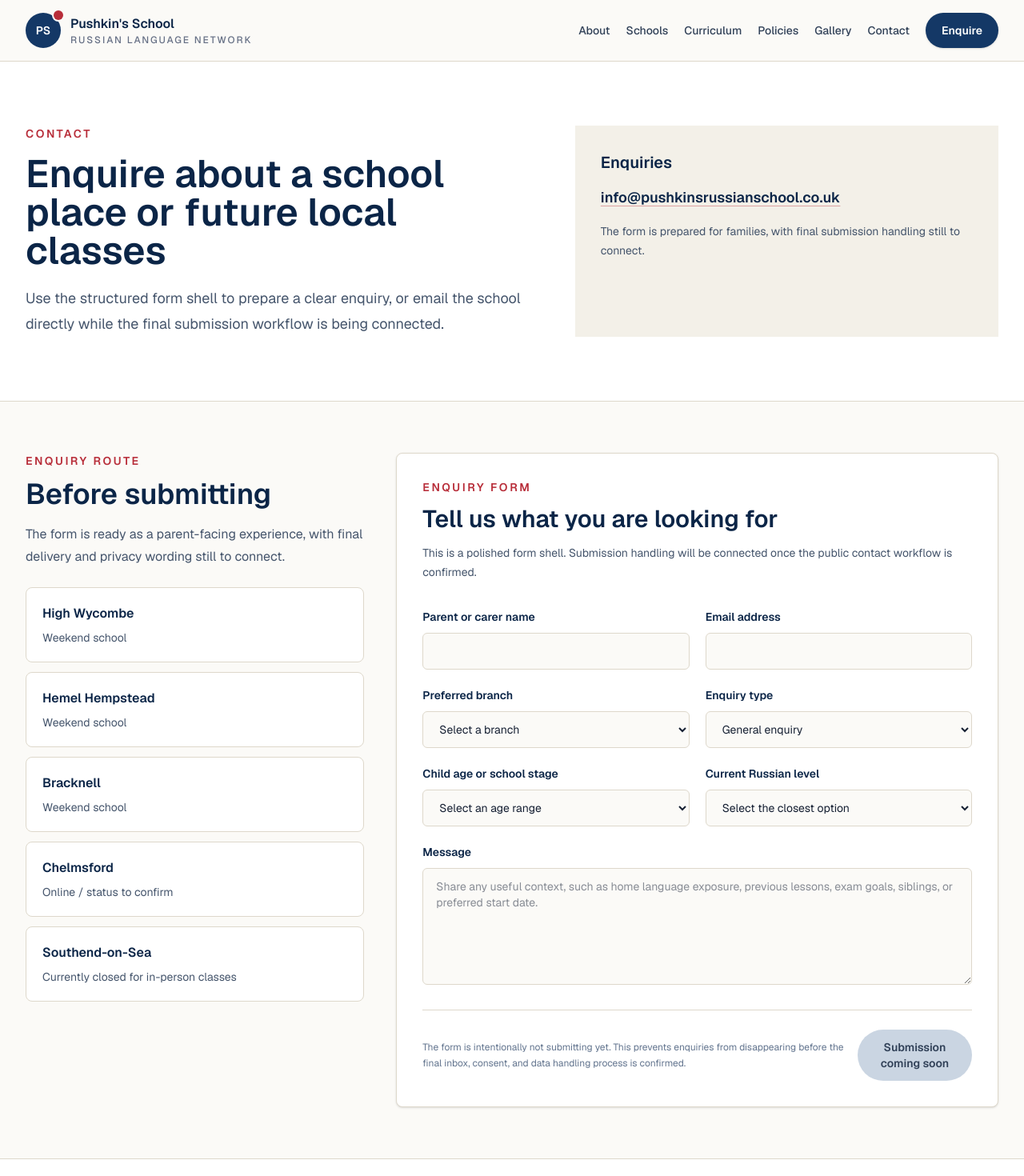
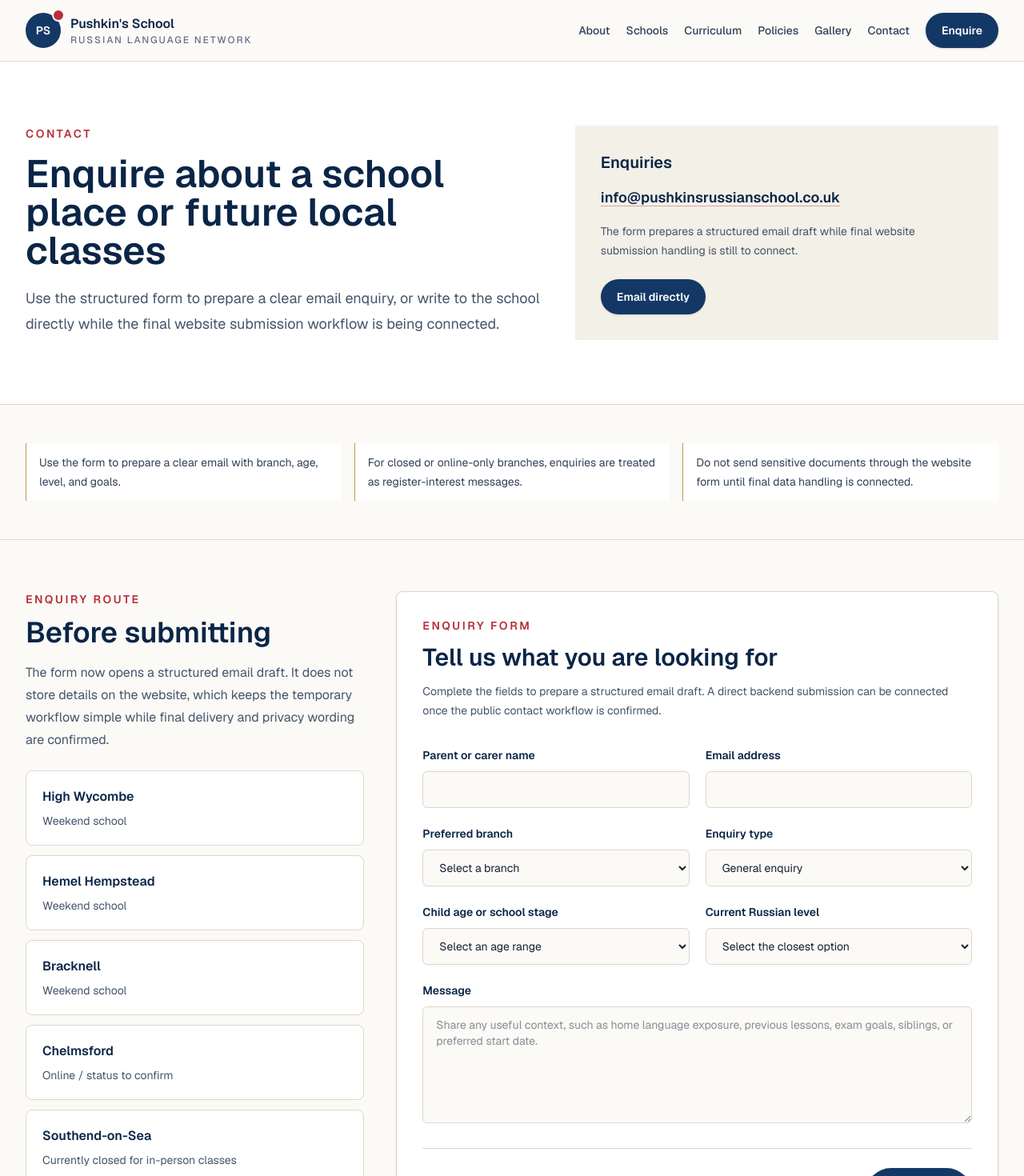
Before and after one commit to AntonV0/pushkins-russian-school, a Next.js app: page /contact in a window 1280 px wide. Shown: the top 1470 px of the page at 80% size. Built offline with nearby package versions, Linux system fonts and the light colour scheme.

Commit message:
feat(contact): prepare mailto enquiry flow

```diff
--- a/src/app/contact/page.tsx
+++ b/src/app/contact/page.tsx
@@ -3,7 +3,11 @@
 import { EnquiryForm } from "@/components/site/enquiry-form";
 import { SectionIntro } from "@/components/site/section-intro";
 import { enquiryChecklist } from "@/data/admissions";
-import { contactDetails, paymentDetails } from "@/data/contact";
+import {
+  contactDetails,
+  contactSupportNotes,
+  paymentDetails,
+} from "@/data/contact";
 import { schools } from "@/data/schools";
 
 export const metadata: Metadata = {
@@ -47,9 +51,9 @@
               Enquire about a school place or future local classes
             </h1>
             <p className="mt-5 max-w-3xl text-lg leading-8 text-slate-600">
-              Use the structured form shell to prepare a clear enquiry, or email
-              the school directly while the final submission workflow is being
-              connected.
+              Use the structured form to prepare a clear email enquiry, or write
+              to the school directly while the final website submission workflow
+              is being connected.
             </p>
           </div>
           <aside className="bg-surface-muted p-6 sm:p-8">
@@ -65,7 +69,28 @@
             <p className="mt-4 text-sm leading-6 text-slate-600">
               {contactDetails.enquiryFormNote}
             </p>
+            <div className="mt-6 flex">
+              <a
+                href={`mailto:${contactDetails.email}`}
+                className="inline-flex items-center justify-center rounded-full bg-brand-blue px-5 py-3 text-sm font-semibold text-white shadow-sm transition hover:bg-brand-blue-strong focus:outline-none focus:ring-2 focus:ring-brand-blue/30"
+              >
+                Email directly
+              </a>
+            </div>
           </aside>
+        </div>
+      </section>
+
+      <section className="border-b border-border-soft bg-background py-12">
+        <div className="mx-auto grid max-w-7xl gap-4 px-6 md:grid-cols-3 lg:px-8">
+          {contactSupportNotes.map((note) => (
+            <div
+              key={note}
+              className="border-l border-brand-gold bg-surface px-4 py-3 text-sm leading-6 text-slate-700"
+            >
+              {note}
+            </div>
+          ))}
         </div>
       </section>
 
@@ -77,8 +102,9 @@
               title="Before submitting"
             >
               <p>
-                The form is ready as a parent-facing experience, with final
-                delivery and privacy wording still to connect.
+                The form now opens a structured email draft. It does not store
+                details on the website, which keeps the temporary workflow
+                simple while final delivery and privacy wording are confirmed.
               </p>
             </SectionIntro>
             <div className="mt-6 grid gap-3">
--- a/src/components/site/enquiry-form.tsx
+++ b/src/components/site/enquiry-form.tsx
@@ -1,8 +1,13 @@
+"use client";
+
+import type { FormEvent } from "react";
+import { useMemo, useState } from "react";
 import {
   childAgeOptions,
   enquiryTypes,
   russianLevelOptions,
 } from "@/data/admissions";
+import { contactDetails } from "@/data/contact";
 import { schools } from "@/data/schools";
 
 type EnquiryFormProps = {
@@ -10,13 +15,82 @@
   selectedIntent?: string;
 };
 
+type FormState = {
+  parentName: string;
+  email: string;
+  school: string;
+  enquiryType: string;
+  childAge: string;
+  russianLevel: string;
+  message: string;
+};
+
 export function EnquiryForm({
   selectedSchool,
   selectedIntent,
 }: EnquiryFormProps) {
+  const [formState, setFormState] = useState<FormState>({
+    parentName: "",
+    email: "",
+    school: selectedSchool ?? "",
+    enquiryType: selectedIntent ?? "general",
+    childAge: "",
+    russianLevel: "",
+    message: "",
+  });
+
+  const selectedSchoolName = useMemo(
+    () =>
+      schools.find((school) => school.slug === formState.school)?.name ??
+      "Not selected",
+    [formState.school],
+  );
+
+  const selectedEnquiryLabel = useMemo(
+    () =>
+      enquiryTypes.find((type) => type.value === formState.enquiryType)?.label ??
+      "General enquiry",
+    [formState.enquiryType],
+  );
+
+  const emailDraftHref = useMemo(() => {
+    const subject = `Pushkin's School enquiry: ${selectedSchoolName}`;
+    const body = [
+      "Hello Pushkin's School,",
+      "",
+      "I would like to enquire about classes.",
+      "",
+      `Parent or carer name: ${formState.parentName || "Not provided"}`,
+      `Email address: ${formState.email || "Not provided"}`,
+      `Preferred branch: ${selectedSchoolName}`,
+      `Enquiry type: ${selectedEnquiryLabel}`,
+      `Child age or stage: ${formState.childAge || "Not provided"}`,
+      `Current Russian level: ${formState.russianLevel || "Not provided"}`,
+      "",
+      "Message:",
+      formState.message || "Not provided",
+      "",
+      "Thank you.",
+    ].join("\n");
+
+    return `mailto:${contactDetails.email}?subject=${encodeURIComponent(
+      subject,
+    )}&body=${encodeURIComponent(body)}`;
+  }, [formState, selectedEnquiryLabel, selectedSchoolName]);
+
+  function updateField(field: keyof FormState, value: string) {
+    setFormState((current) => ({ ...current, [field]: value }));
+  }
+
+  function handleSubmit(event: FormEvent<HTMLFormElement>) {
+    event.preventDefault();
+    window.location.href = emailDraftHref;
+  }
+
   return (
     <form
       id="enquiry-form"
+      onSubmit={handleSubmit}
       className="rounded-lg border border-border-soft bg-surface p-6 shadow-sm sm:p-8"
       aria-describedby="enquiry-form-status"
     >
@@ -31,8 +105,9 @@
           id="enquiry-form-status"
           className="mt-3 text-sm leading-6 text-slate-600"
         >
-          This is a polished form shell. Submission handling will be connected
-          once the public contact workflow is confirmed.
+          Complete the fields to prepare a structured email draft. A direct
+          backend submission can be connected once the public contact workflow is
+          confirmed.
         </p>
       </div>
 
@@ -49,6 +124,8 @@
             name="parentName"
             type="text"
             autoComplete="name"
+            value={formState.parentName}
+            onChange={(event) => updateField("parentName", event.target.value)}
             className="mt-2 w-full rounded-md border border-border-soft bg-background px-4 py-3 text-sm text-foreground outline-none transition focus:border-brand-blue focus:ring-2 focus:ring-brand-blue/15"
           />
         </div>
@@ -65,6 +142,8 @@
             name="email"
             type="email"
             autoComplete="email"
+            value={formState.email}
+            onChange={(event) => updateField("email", event.target.value)}
             className="mt-2 w-full rounded-md border border-border-soft bg-background px-4 py-3 text-sm text-foreground outline-none transition focus:border-brand-blue focus:ring-2 focus:ring-brand-blue/15"
           />
         </div>
@@ -79,7 +158,8 @@
           <select
             id="school"
             name="school"
-            defaultValue={selectedSchool ?? ""}
+            value={formState.school}
+            onChange={(event) => updateField("school", event.target.value)}
             className="mt-2 w-full rounded-md border border-border-soft bg-background px-4 py-3 text-sm text-foreground outline-none transition focus:border-brand-blue focus:ring-2 focus:ring-brand-blue/15"
           >
             <option value="">Select a branch</option>
@@ -101,7 +181,10 @@
           <select
             id="enquiry-type"
             name="enquiryType"
-            defaultValue={selectedIntent ?? "general"}
+            value={formState.enquiryType}
+            onChange={(event) =>
+              updateField("enquiryType", event.target.value)
+            }
             className="mt-2 w-full rounded-md border border-border-soft bg-background px-4 py-3 text-sm text-foreground outline-none transition focus:border-brand-blue focus:ring-2 focus:ring-brand-blue/15"
           >
             {enquiryTypes.map((type) => (
@@ -122,7 +205,8 @@
           <select
             id="child-age"
             name="childAge"
-            defaultValue=""
+            value={formState.childAge}
+            onChange={(event) => updateField("childAge", event.target.value)}
             className="mt-2 w-full rounded-md border border-border-soft bg-background px-4 py-3 text-sm text-foreground outline-none transition focus:border-brand-blue focus:ring-2 focus:ring-brand-blue/15"
           >
             <option value="">Select an age range</option>
@@ -144,7 +228,8 @@
           <select
             id="russian-level"
             name="russianLevel"
-            defaultValue=""
+            value={formState.russianLevel}
+            onChange={(event) => updateField("russianLevel", event.target.value)}
             className="mt-2 w-full rounded-md border border-border-soft bg-background px-4 py-3 text-sm text-foreground outline-none transition focus:border-brand-blue focus:ring-2 focus:ring-brand-blue/15"
           >
             <option value="">Select the closest option</option>
@@ -169,23 +254,22 @@
           name="message"
           rows={6}
           placeholder="Share any useful context, such as home language exposure, previous lessons, exam goals, siblings, or preferred start date."
+          value={formState.message}
+          onChange={(event) => updateField("message", event.target.value)}
           className="mt-2 w-full rounded-md border border-border-soft bg-background px-4 py-3 text-sm text-foreground outline-none transition focus:border-brand-blue focus:ring-2 focus:ring-brand-blue/15"
         />
       </div>
 
       <div className="mt-6 flex flex-col gap-3 border-t border-border-soft pt-6 sm:flex-row sm:items-center sm:justify-between">
         <p className="max-w-xl text-xs leading-5 text-slate-500">
-          The form is intentionally not submitting yet. This prevents enquiries
-          from disappearing before the final inbox, consent, and data handling
-          process is confirmed.
+          This opens your email app with the enquiry details filled in. It does
+          not store or send information through the website yet.
         </p>
         <button
-          type="button"
-          disabled
-          aria-disabled="true"
-          className="inline-flex cursor-not-allowed items-center justify-center rounded-full bg-slate-300 px-5 py-3 text-sm font-semibold text-slate-700"
+          type="submit"
+          className="inline-flex items-center justify-center rounded-full bg-brand-blue px-5 py-3 text-sm font-semibold text-white shadow-sm transition hover:bg-brand-blue-strong focus:outline-none focus:ring-2 focus:ring-brand-blue/30"
         >
-          Submission coming soon
+          Open email draft
         </button>
       </div>
     </form>
--- a/src/data/contact.ts
+++ b/src/data/contact.ts
@@ -3,9 +3,15 @@
   email: "info@pushkinsrussianschool.co.uk",
   phoneLabel: "Enquiries by email",
   enquiryFormNote:
-    "The form is prepared for families, with final submission handling still to connect.",
+    "The form prepares a structured email draft while final website submission handling is still to connect.",
   registrationCta: "Register interest",
 };
+
+export const contactSupportNotes = [
+  "Use the form to prepare a clear email with branch, age, level, and goals.",
+  "For closed or online-only branches, enquiries are treated as register-interest messages.",
+  "Do not send sensitive documents through the website form until final data handling is connected.",
+];
 
 export const paymentDetails = {
   acceptedMethods: ["Bank transfer", "Childcare vouchers"],
```
